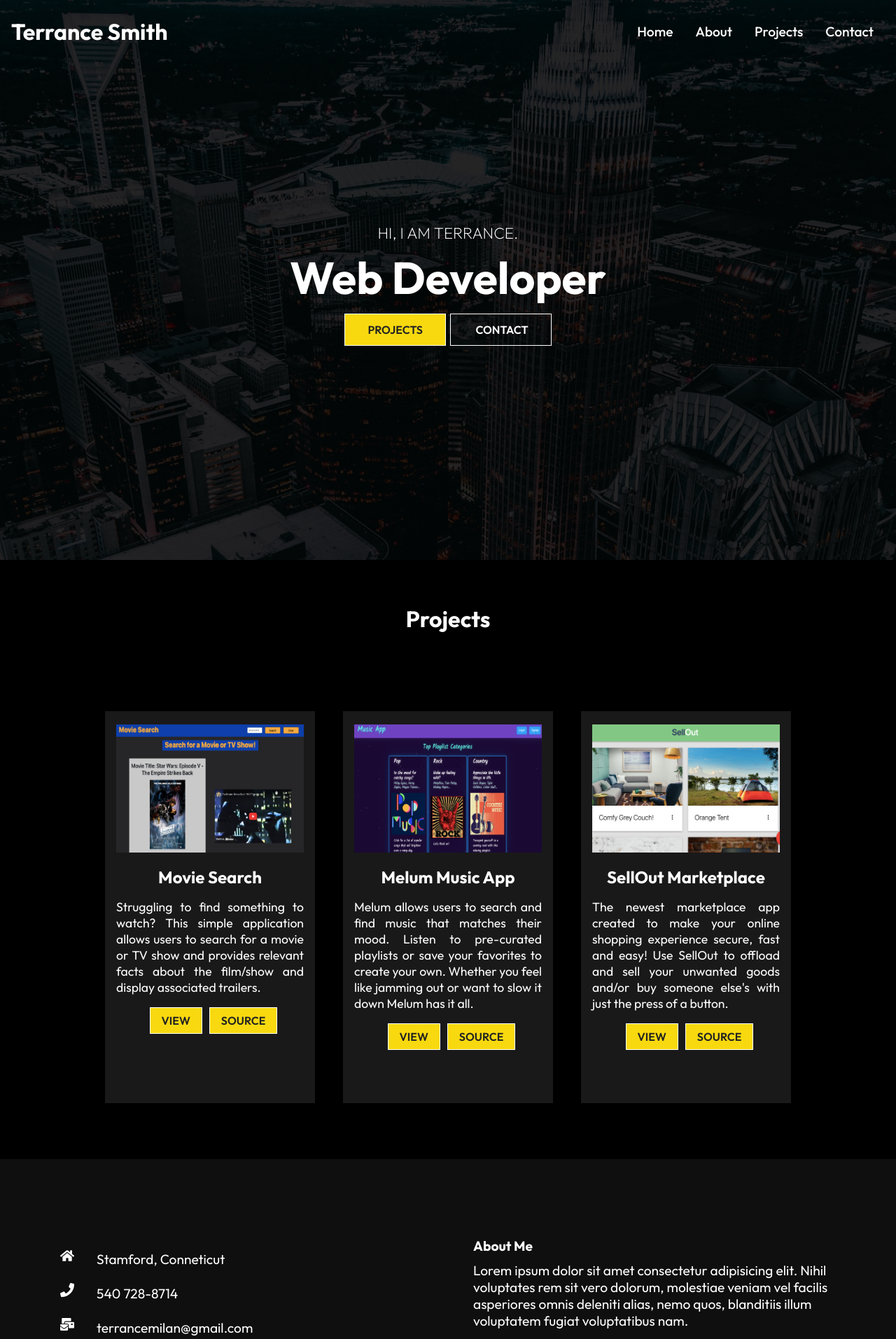
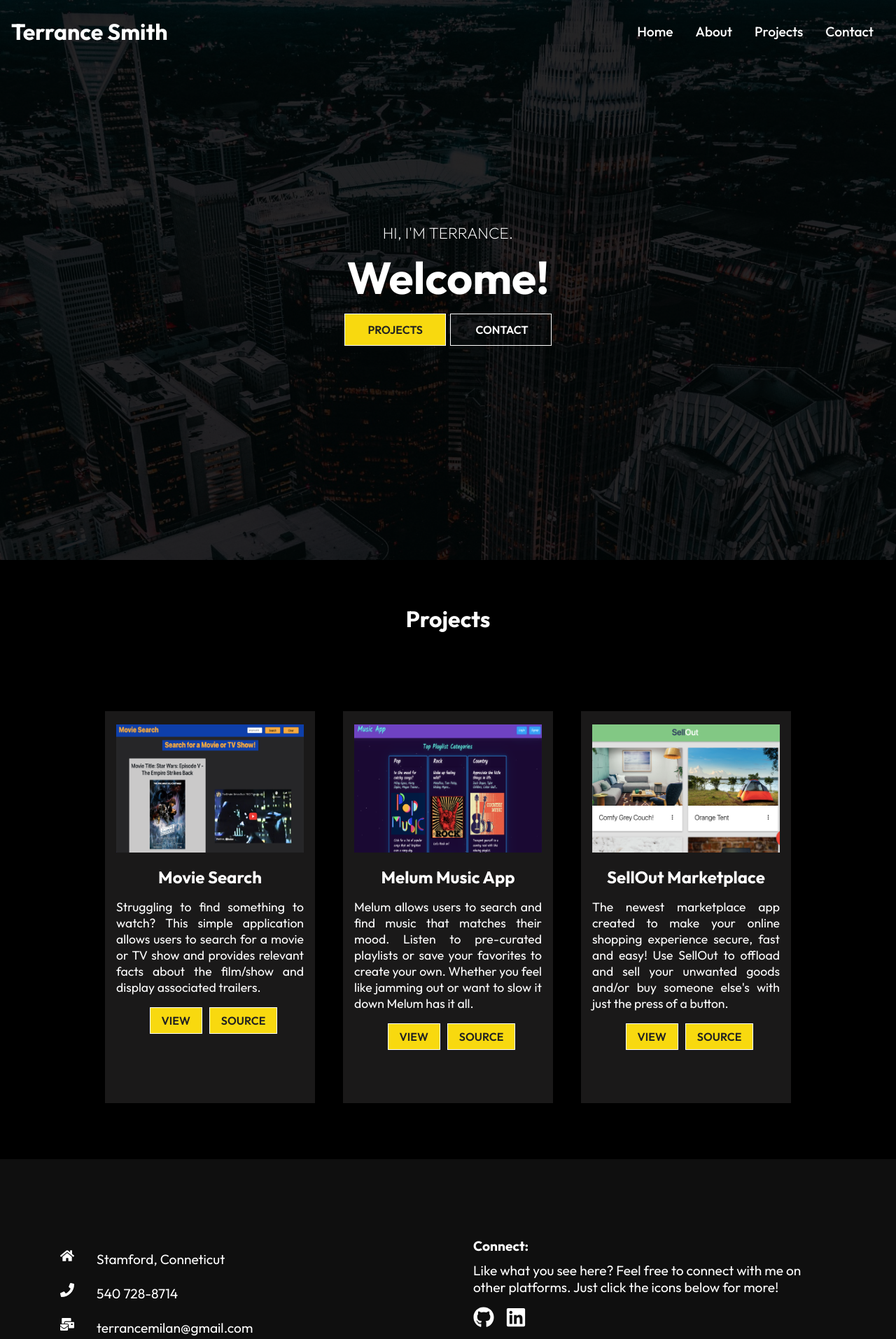
Before and after one commit to nalim89/terrance-smith, a React (Create React App) app: page / in a window 1280 px wide. Shown: the top 1913 px of the page at 70% size. Built offline with nearby package versions, Linux system fonts and the light colour scheme.

Commit message:
updated about me section

```diff
--- a/src/components/AboutContent.js
+++ b/src/components/AboutContent.js
@@ -16,7 +16,11 @@ const AboutContent = () => {
         </div>
         <div className='left'>
             <h1>Who Am I?</h1>
-            <p>Lorem ipsum dolor sit, amet consectetur adipisicing elit. Sequi possimus commodi itaque numquam nulla doloremque rem pariatur maiores, odio quisquam voluptates, dolores iure vitae deserunt! Nostrum labore similique quo incidunt? Lorem ipsum dolor, sit amet consectetur adipisicing elit. Harum incidunt perspiciatis aut eum libero ad consequatur voluptatibus alias commodi molestiae dolorum sapiente, soluta velit possimus laboriosam ea! Id, nisi aut?</p>
+            <p> I am a Full Stack Web Developer with a strong communication background and long-standing experience in service. I just recently moved to the Tri-State area after spending a number of years in Charlotte, NC.    </p>
+
+            <p> Throughout the course of my career, I have perfected my customer service and technical abilities. I am a capable and consistent problem-solver, skilled at prioritizing and managing projects with proficiency. My skill set has proven valuable throughout multiple industries and has continued to grow as my career has progressed. </p>
+
+            <p> I welcome you to this site to share with you a a little about me and hope that our paths connect in the future. </p>
             <Link to='/contact'>
                 <button className='btn'>Contact</button>
             </Link>
--- a/src/components/AboutContentStyles.css
+++ b/src/components/AboutContentStyles.css
@@ -12,7 +12,7 @@
     text-align: center;
     margin: 10px;
     padding: 1rem;
-    max-width: 350px;
+    max-width: 700px;
 }
 
 .about .left p {
--- a/src/components/Footer.js
+++ b/src/components/Footer.js
@@ -43,9 +43,9 @@ const Footer = () => {
             </div>
 
             <div className='right'>
-                <h4> About Me </h4>
+                <h4> Connect: </h4>
                 <p>
-                    Lorem ipsum dolor sit amet consectetur adipisicing elit. Nihil voluptates rem sit vero dolorum, molestiae veniam vel facilis asperiores omnis deleniti alias, nemo quos, blanditiis illum voluptatem fugiat voluptatibus nam.
+                    Like what you see here? Feel free to connect with me on other platforms. Just click the icons below for more!
                 </p>
                 <div className='social'>
                     <Link to='https://github.com/nalim89'>
--- a/src/components/HeroImg.js
+++ b/src/components/HeroImg.js
@@ -11,8 +11,8 @@ const HeroImg = () => {
         <img className='into-img' src={IntoImg} alt='IntoImg'/>
     </div>
     <div  className='content'>
-        <p> Hi, I am Terrance. </p>
-        <h1> Web Developer </h1>
+        <p> Hi, I'm Terrance. </p>
+        <h1> Welcome! </h1>
         <div>
             <Link to='/project' className='btn'> Projects</Link>
             <Link to='/contact' className='btn btn-light'> Contact</Link>
--- a/src/routes/About.js
+++ b/src/routes/About.js
@@ -10,7 +10,7 @@ const About = () => {
   return (
     <div>
       <Navbar/>
-      <HeroImg4 heading='WHO I AM' text="DEVELOPER, "/>
+      <HeroImg4 heading='WHO I AM' text="DEVELOPER, CREATIVE, ANALYST. "/>
       <AboutContent/>
       <Footer/>
     </div>
--- a/src/routes/Contact.js
+++ b/src/routes/Contact.js
@@ -9,7 +9,7 @@ const Contact = () => {
   return (
     <div>
       <Navbar/>
-      <HeroImg2 heading='CONTACT' text="Let's Connect."/>
+      <HeroImg2 heading='CONTACT' text="Let's Connect!"/>
       <Form/>
       <Footer/>
     </div>
--- a/src/routes/Project.js
+++ b/src/routes/Project.js
@@ -11,7 +11,7 @@ const Project = () => {
   return (
     <div>
       <Navbar/>
-      <HeroImg3 heading='PROJECTS.' text='Some of My Work.'/>
+      <HeroImg3 heading='PROJECTS' text='Some of my recent work '/>
       <Work/>
       <Footer/>
     </div>
```
